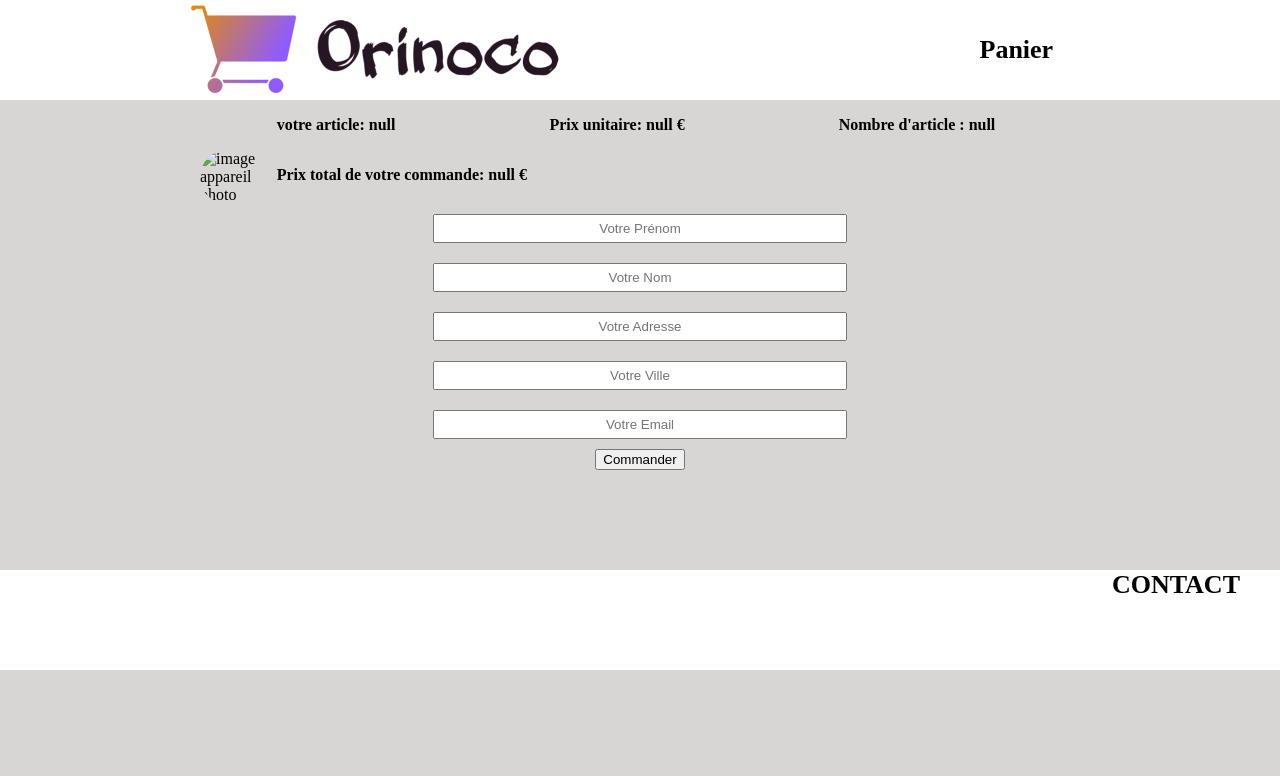
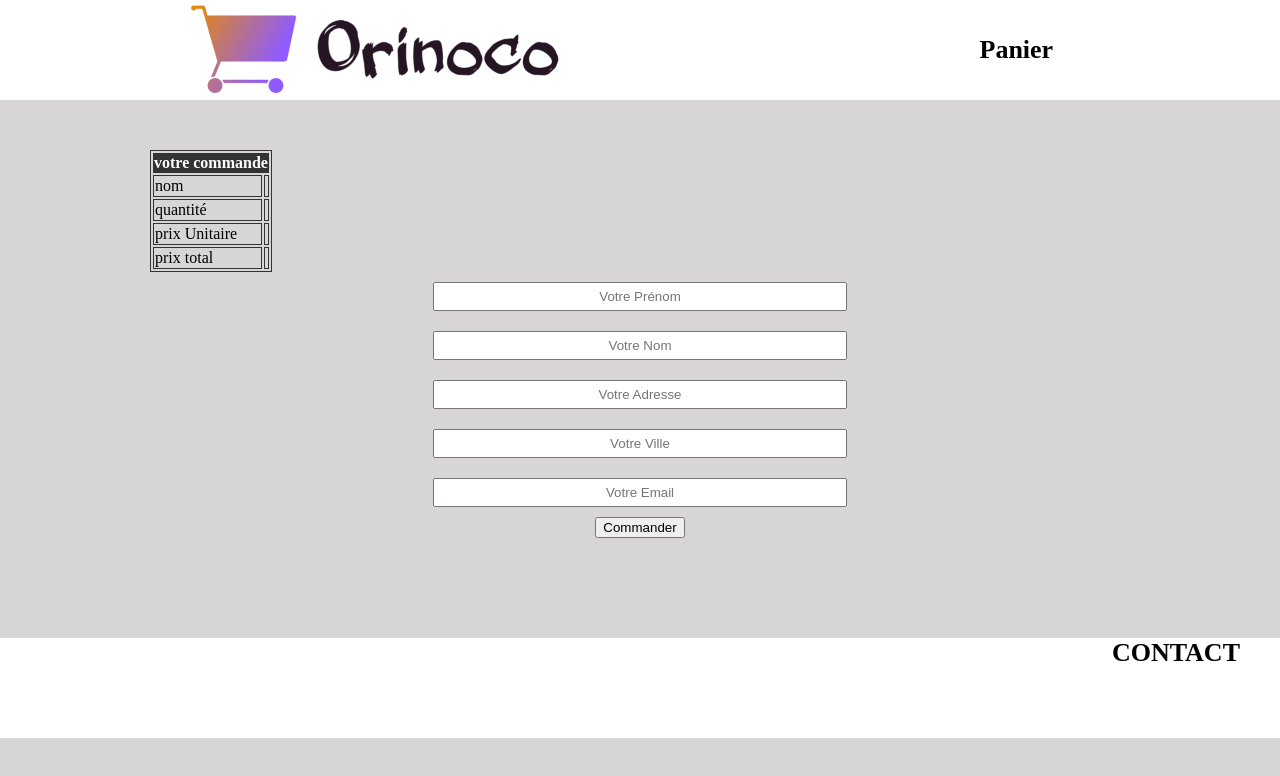
Before and after one commit to oubenali-mohamed/oubenali_5_07012021, a plain HTML site: page html/panier.html in a window 1280 px wide. Drawn offline with Linux system fonts and the light colour scheme.

Commit message:
affichage du localStorage dans la page panier.html

```diff
--- a/css/style.css
+++ b/css/style.css
@@ -88,14 +88,23 @@ input
     text-align: center;
 }
 .main{
-    display: flex;
-    flex-direction: row;
-    justify-content: space-around;
+    margin-left: 150px;
+    margin-top: 50px;
 }
 #principal{
     text-align: center;
     font-size: 22px;
     height: 200px;
+}
+table,
+td {
+    border: 1px solid #333;
+}
+
+thead,
+tfoot {
+    background-color: #333;
+    color: #fff;
 }
 @media screen and (max-width: 480px){
     body{
@@ -144,6 +153,9 @@ input
         margin-left: 100px;
         margin-right: -150px;
     }
+    #principal{
+        color: rgb(5, 105, 5);
+    }
     h1{
         font-size: 20px;
     }
--- a/html/panier.html
+++ b/html/panier.html
@@ -17,15 +17,31 @@
     </header>
 
     <div class="main">
-        <div>
-            <img id="image" src="../images/" alt="image appareil photo">
-        </div>
-        <div class="info">
-            <p id="nom"></p>
-            <p id="prix"></p>
-            <p id="quantite"></p>
-            <p id="prixTotal"></p>
-        </div>
+        <table>
+            <thead>
+                <tr>
+                    <th colspan="2">votre commande</th>
+                </tr>
+            </thead>
+            <tbody>
+                <tr>
+                    <td>nom</td>
+                    <td id="nom"></td>
+                </tr>
+                <tr>
+                    <td>quantité</td>
+                    <td id="quantite"></td>
+                </tr>
+                <tr>
+                    <td>prix Unitaire</td>
+                    <td id="prix"></td>
+                </tr>
+                <tr>
+                    <td>prix total</td>
+                    <td id="prixTotal"></td>
+                </tr>
+            </tbody>
+        </table>
     </div>
     <form id="form" action="confirmation.html" method="GET">
         <label for="prenom"><input type="text" id="prenom" placeholder="Votre Prénom"/></label>
--- a/js/index.js
+++ b/js/index.js
@@ -8,7 +8,7 @@ fetch("http://localhost:3000/api/cameras")
         return Promise.reject(response.status);
     }
 })
-.then(data => { console.log(data)
+.then(data => {
     data.forEach((objet) => {
         produit.innerHTML += `
         <a href="produit.html?id=${objet._id}">
--- a/js/panier.js
+++ b/js/panier.js
@@ -1,8 +1,22 @@
+/*
 document.getElementById('image').src =  localStorage.getItem('image');
 document.getElementById('nom').innerHTML = "votre article: " + localStorage.getItem('nom');
 document.getElementById('prix').innerHTML = "Prix unitaire: " + localStorage.getItem('prix') + " €";
 document.getElementById('quantite').innerHTML = "Nombre d'article : " + localStorage.getItem('quantite');
 document.getElementById('prixTotal').innerHTML = "Prix total de votre commande: " + localStorage.getItem('prix totale') + " €";
+document.getElementById('objectif').innerHTML = "lentille choisi : " + localStorage.getItem('lentille'); */
+let panierLocalStorage = localStorage.getItem('panier');
+if(panierLocalStorage == null) {
+    alert('panier vide');
+} else{
+    panierLocalStorage = JSON.parse(panierLocalStorage);console.log(panierLocalStorage)
+      for( let i = 0; i < panierLocalStorage.length; i++) {
+       document.getElementById('nom').innerHTML +=  panierLocalStorage[i].nom + " ";
+      document.getElementById('prix').innerHTML +=  panierLocalStorage[i].prix + " € ";
+      document.getElementById('quantite').innerHTML += panierLocalStorage[i].quantite + " ";
+      document.getElementById('prixTotal').innerHTML +=  panierLocalStorage[i].prixTotal + " € ";
+    }
+  }
 
 let formValid = document.getElementById("button");
 formValid.addEventListener('click', function(e) {
```
Also changed, not shown: js/produit.js (+23 -10 lines).
